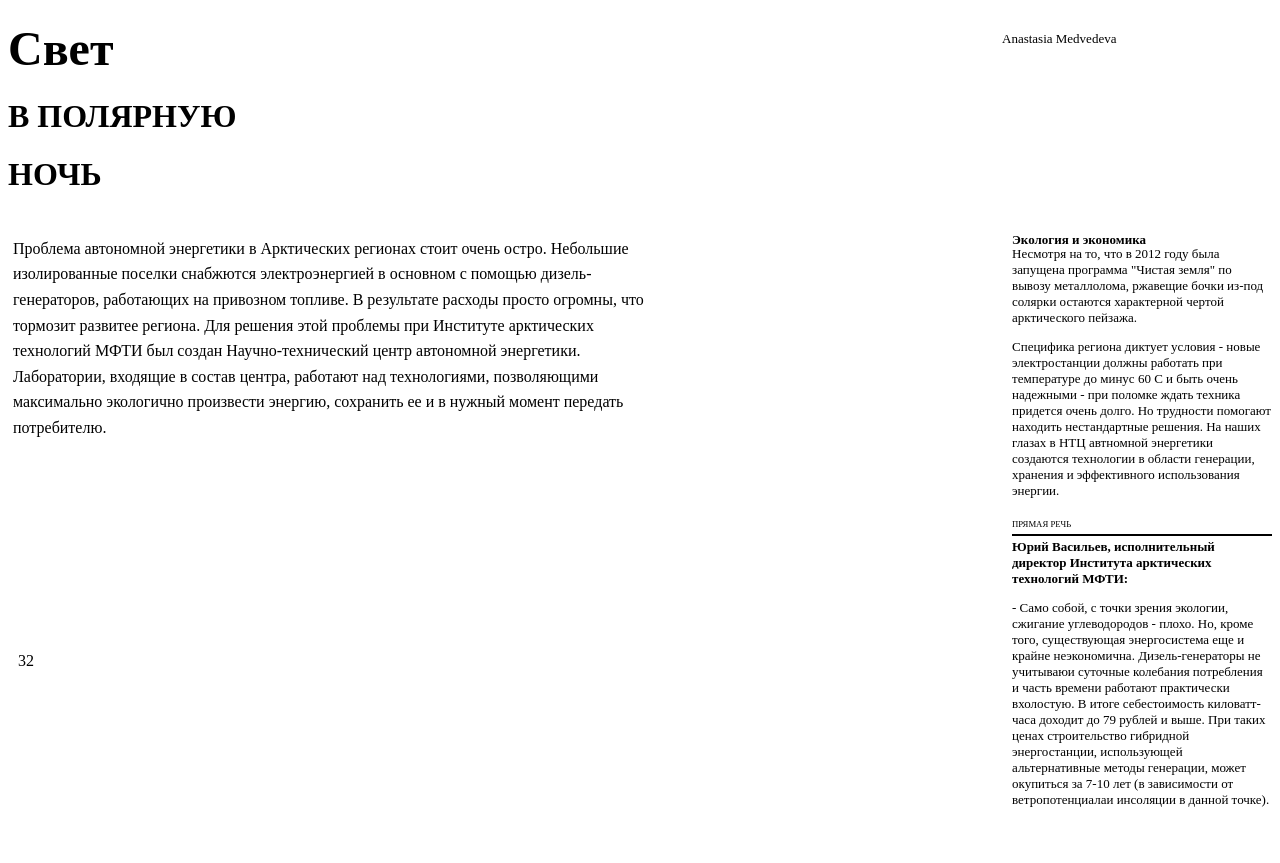
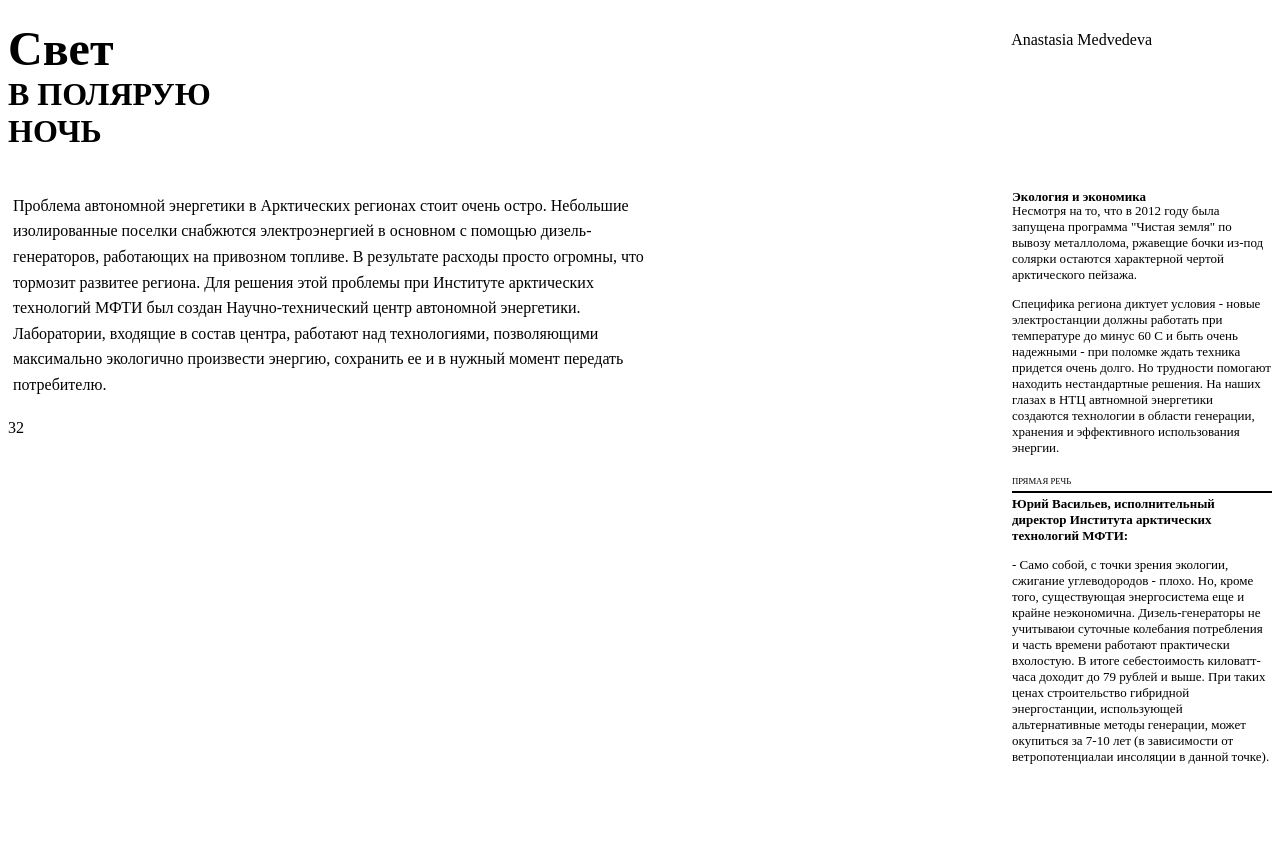
Before and after one commit to WebHeroSchool/site, a plain HTML site: page index.html in a window 1280 px wide. After the commit the page ends 800 px from the top, so only its background shows below. Drawn offline with Linux system fonts and the light colour scheme.

Commit message:
New changes2 index.html

```diff
--- a/index.html
+++ b/index.html
@@ -38,24 +38,16 @@
         margin-bottom: -10px;
       }
 
-      footer {
-        padding: 190px;
-        margin-left: -180px;
-      }
-
     </style>
   </head>
 
   <body>
     <header>
-      <aside style="float: right; padding: 10px;">
-        <nav> <a>Anastasia Medvedeva</a></nav>
-      </aside>
+     <span style="float: right; padding: 10px;margin-right: 110px">
+       <nav> <a>Anastasia Medvedeva</a></nav>
+     </span>
 
-      <h1><span class="word">Свет</span></h1>
-      <h1>В ПОЛЯРНУЮ</h1>
-      <h1>НОЧЬ</h1>
-
+     <h1><span class="word">Свет <br> </span>В ПОЛЯРУЮ <br> НОЧЬ</h1>
     </header>
 
     <section>
@@ -86,6 +78,6 @@
       </article>
     </section>
 
-    <footer>32</footer>
+    <span style=margin-left: -170px;">32</span>
   </body>
 </html>
```
